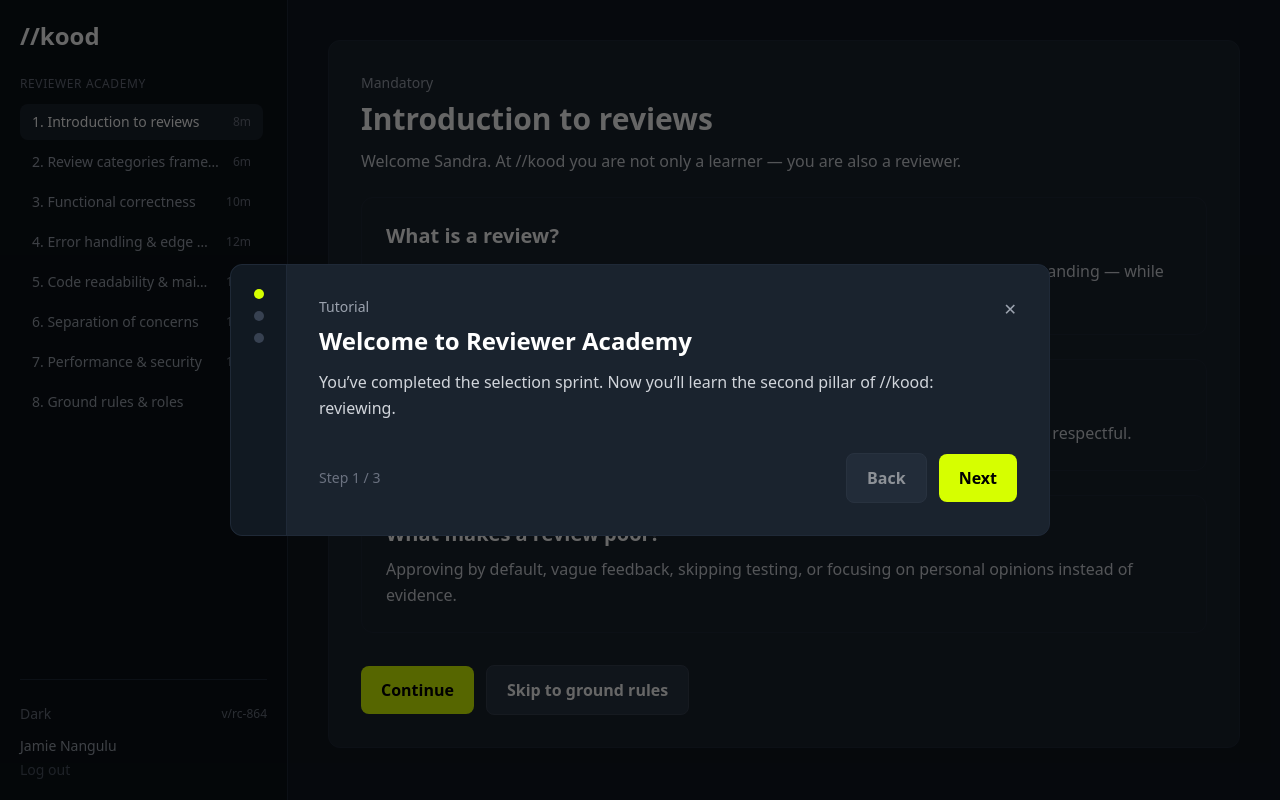
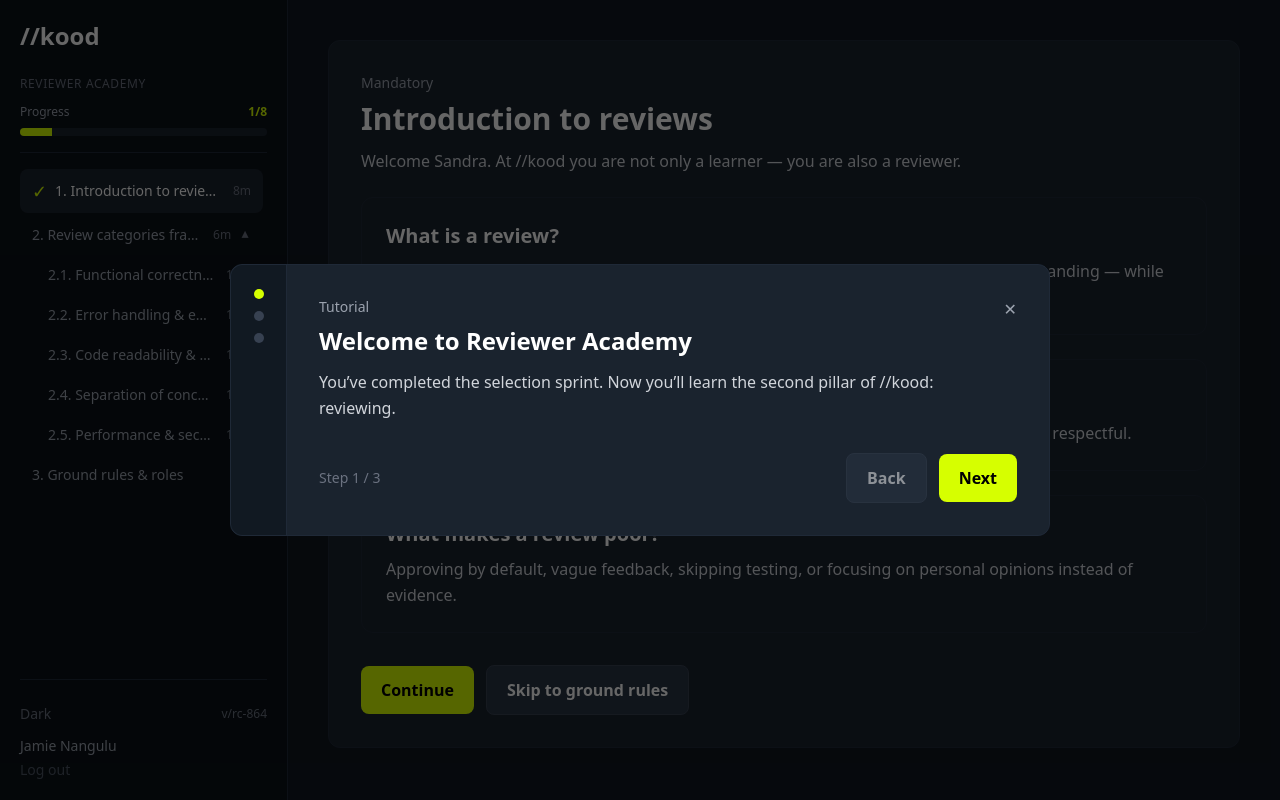
Before and after one commit to Khalayijamie/-Kood-Review-Academy---Prototype, a React (Vite) app: page / in a window 1280 px wide. Built offline with nearby package versions, Linux system fonts and the light colour scheme.

Commit message:
Side bar restructuring and progress racking

```diff
--- a/src/components/Sidebar.jsx
+++ b/src/components/Sidebar.jsx
@@ -1,29 +1,121 @@
-import { NavLink } from "react-router-dom";
+import { useState, useEffect } from "react";
+import { NavLink, useLocation } from "react-router-dom";
 import { academy } from "../data/reviewAcademy";
 
-function NavItem({ to, label, sub }) {
+function NavItem({ to, label, sub, isExpandable, isExpanded, onToggle, isCompleted }) {
+  if (isExpandable) {
+    return (
+      <button
+        onClick={onToggle}
+        className="w-full px-3 py-2 rounded-lg text-sm transition text-left text-gray-400 hover:text-white hover:bg-[#1a232e] flex items-center justify-between gap-3"
+      >
+        <div className="flex items-center gap-2 flex-1 min-w-0">
+          {isCompleted && <span className="text-koodAccent text-lg shrink-0">✓</span>}
+          <span className="truncate">{label}</span>
+        </div>
+        <span className="text-xs text-gray-500 flex items-center gap-2">
+          {sub ? <span>{sub}</span> : null}
+          <span className="transition-transform" style={{ transform: isExpanded ? "rotate(180deg)" : "rotate(0deg)" }}>
+            ▼
+          </span>
+        </span>
+      </button>
+    );
+  }
+
   return (
     <NavLink
       to={to}
       className={({ isActive }) =>
         [
-          "block px-3 py-2 rounded-lg text-sm transition",
+          "block px-3 py-2 rounded-lg text-sm transition flex items-center justify-between gap-3",
           isActive ? "bg-[#1a232e] text-white" : "text-gray-400 hover:text-white",
         ].join(" ")
       }
     >
-      <div className="flex items-center justify-between gap-3">
+      <div className="flex items-center gap-2 min-w-0 flex-1">
+        {isCompleted && <span className="text-koodAccent text-lg shrink-0">✓</span>}
         <span className="truncate">{label}</span>
-        {sub ? <span className="text-xs text-gray-500">{sub}</span> : null}
       </div>
+      {sub ? <span className="text-xs text-gray-500">{sub}</span> : null}
     </NavLink>
   );
 }
 
 export default function Sidebar() {
+  const [isCategoriesExpanded, setIsCategoriesExpanded] = useState(true);
+  const [completedModules, setCompletedModules] = useState(new Set());
+  const location = useLocation();
+
   const steps = academy.modules.filter(
     (m) => m.id === "intro" || m.id === "categories" || m.type === "category" || m.id === "ground-rules"
   );
+
+  // Track which module the user is visiting
+  useEffect(() => {
+    const pathname = location.pathname;
+    let moduleId = null;
+
+    if (pathname === "/") {
+      moduleId = "intro";
+    } else if (pathname === "/academy/categories") {
+      moduleId = "categories";
+    } else if (pathname === "/academy/ground-rules") {
+      moduleId = "ground-rules";
+    } else if (pathname.startsWith("/academy/")) {
+      // Extract module id from paths like /academy/cat-functional or /academy/cat-functional/practice
+      const match = pathname.match(/\/academy\/([^/]+)/);
+      if (match) {
+        const id = match[1];
+        // Check if it's a valid category module
+        const isCategory = ["cat-functional", "cat-errors", "cat-readability", "cat-architecture", "cat-perfsec"].includes(id);
+        if (isCategory) {
+          moduleId = id;
+        }
+      }
+    }
+
+    if (moduleId) {
+      setCompletedModules((prev) => {
+        if (prev.has(moduleId)) {
+          return prev; // No change needed
+        }
+        const next = new Set(prev);
+        next.add(moduleId);
+        // Persist to localStorage
+        localStorage.setItem("completedModules", JSON.stringify([...next]));
+        return next;
+      });
+    }
+  }, [location.pathname]);
+
+  // Load completion state from localStorage on mount
+  useEffect(() => {
+    const saved = localStorage.getItem("completedModules");
+    if (saved) {
+      try {
+        setCompletedModules(new Set(JSON.parse(saved)));
+      } catch {
+        // Ignore parse errors
+      }
+    }
+  }, []);
+
+  const getLabel = (module) => {
+    if (module.id === "intro") return "1. " + module.title;
+    if (module.id === "categories") return "2. " + module.title;
+    if (module.type === "category") {
+      const categoryIndex = steps.filter((m) => m.type === "category").indexOf(module) + 1;
+      return `2.${categoryIndex}. ${module.title}`;
+    }
+    if (module.id === "ground-rules") return "3. " + module.title;
+    return module.title;
+  };
+
+  // Calculate progress
+  const totalModules = steps.length;
+  const completedCount = completedModules.size;
+  const progressPercent = Math.round((completedCount / totalModules) * 100);
 
   return (
     <div className="w-72 bg-[#0b1117] border-r border-gray-800 p-5 flex flex-col">
@@ -33,15 +125,69 @@ export default function Sidebar() {
         {academy.sprintTitle}
       </div>
 
+      {/* Progress Bar */}
+      <div className="mb-4 pb-4 border-b border-gray-800">
+        <div className="flex items-center justify-between mb-2">
+          <span className="text-xs text-gray-400">Progress</span>
+          <span className="text-xs text-koodAccent font-semibold">{completedCount}/{totalModules}</span>
+        </div>
+        <div className="w-full bg-[#1a232e] rounded-full h-2 overflow-hidden">
+          <div
+            className="bg-koodAccent h-full transition-all duration-300"
+            style={{ width: `${progressPercent}%` }}
+          />
+        </div>
+      </div>
+
       <div className="space-y-1 overflow-y-auto pr-1">
-        {steps.map((s, idx) => (
-          <NavItem
-            key={s.id}
-            to={s.id === "intro" ? "/" : `/academy/${s.id}`}
-            label={`${idx + 1}. ${s.title}`}
-            sub={s.estimatedMins ? `${s.estimatedMins}m` : ""}
-          />
-        ))}
+        {steps.map((s) => {
+          const isModuleCompleted = completedModules.has(s.id);
+
+          // If it's a category item and categories are not expanded, skip rendering it
+          if (s.type === "category" && !isCategoriesExpanded) {
+            return null;
+          }
+
+          // If it's expandable (categories), show toggle UI
+          if (s.id === "categories") {
+            return (
+              <NavItem
+                key={s.id}
+                label={getLabel(s)}
+                sub={s.estimatedMins ? `${s.estimatedMins}m` : ""}
+                isExpandable={true}
+                isExpanded={isCategoriesExpanded}
+                onToggle={() => setIsCategoriesExpanded(!isCategoriesExpanded)}
+                isCompleted={isModuleCompleted}
+              />
+            );
+          }
+
+          // For sub-items, add extra padding to indicate nesting
+          if (s.type === "category") {
+            return (
+              <div key={s.id} className="pl-4">
+                <NavItem
+                  to={`/academy/${s.id}`}
+                  label={getLabel(s)}
+                  sub={s.estimatedMins ? `${s.estimatedMins}m` : ""}
+                  isCompleted={isModuleCompleted}
+                />
+              </div>
+            );
+          }
+
+          // Regular items
+          return (
+            <NavItem
+              key={s.id}
+              to={s.id === "intro" ? "/" : `/academy/${s.id}`}
+              label={getLabel(s)}
+              sub={s.estimatedMins ? `${s.estimatedMins}m` : ""}
+              isCompleted={isModuleCompleted}
+            />
+          );
+        })}
       </div>
 
       <div className="mt-auto pt-6 border-t border-gray-800 text-gray-500 text-sm">
```
